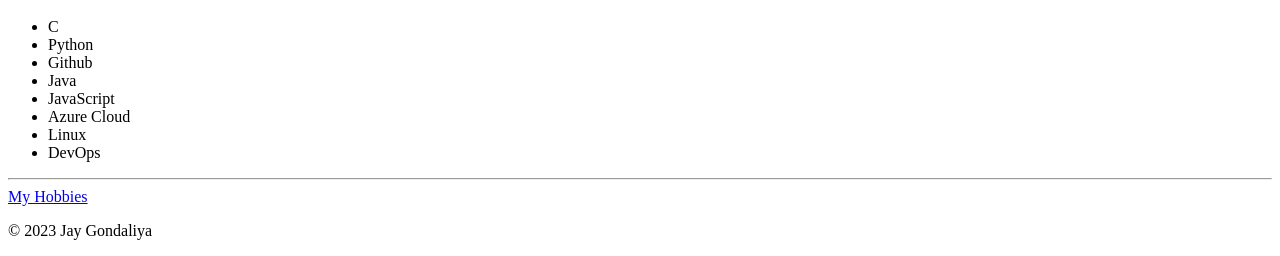
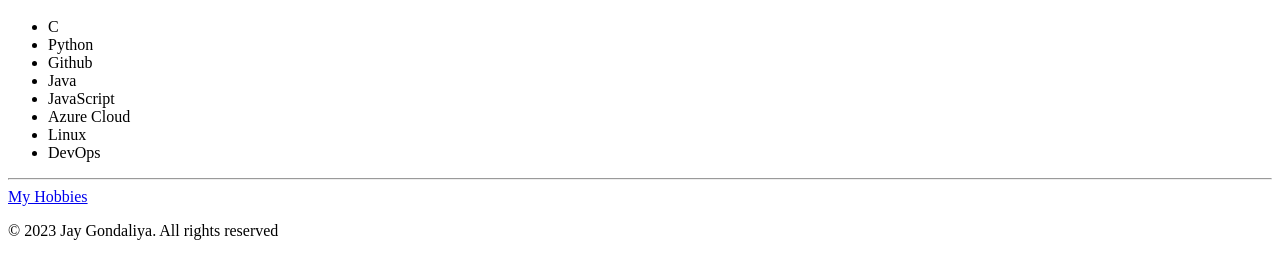
Before and after one commit to jayg2309/html-portfolio, a plain HTML site: page index.html in a window 1280 px wide. Shown: the part 715-971 px from the top of the page. Drawn offline with Linux system fonts and the light colour scheme.

Commit message:
Update index.html

```diff
--- a/index.html
+++ b/index.html
@@ -41,7 +41,7 @@
     <hr/>
     <a href="./hobbies.html">My Hobbies</a>
     <footer>
-        <p>© 2023 Jay Gondaliya</p>
+        <p>© 2023 Jay Gondaliya. All rights reserved</p>
       </footer>
 </body>
 </html>
```
